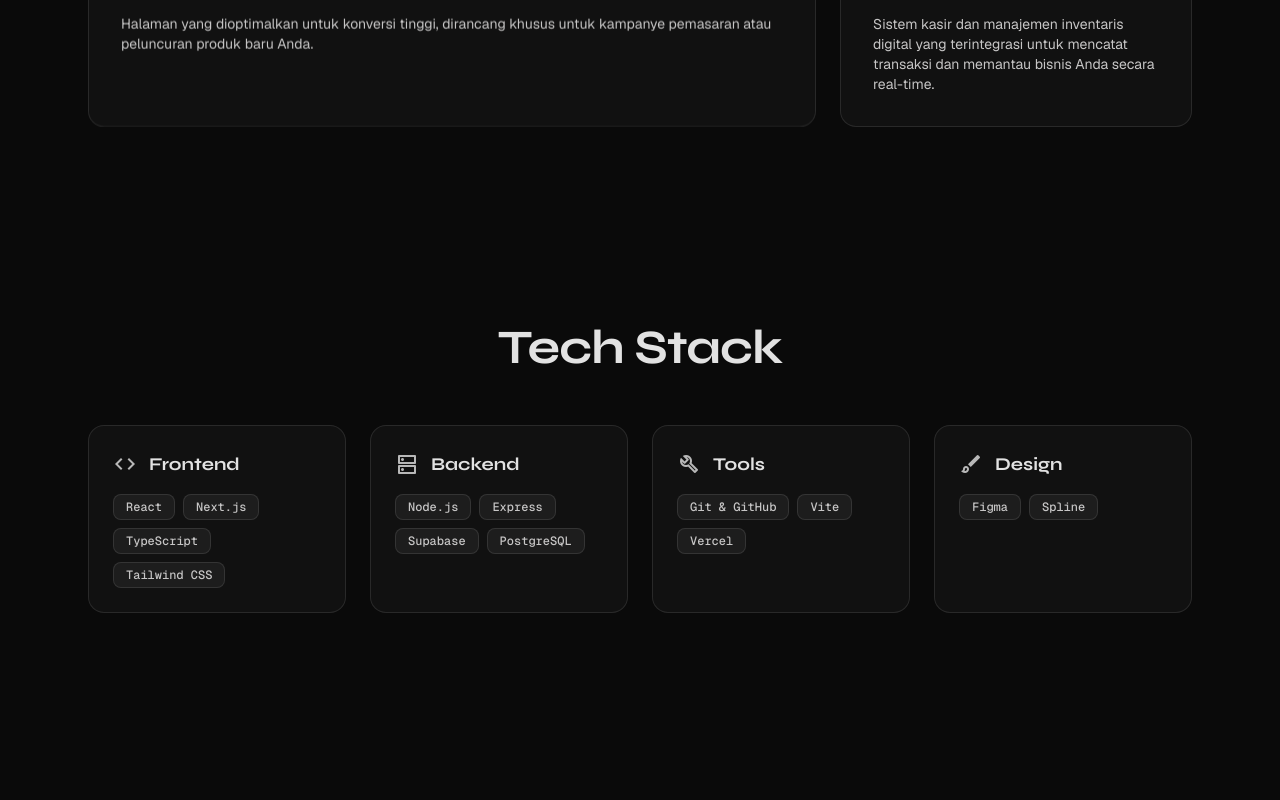
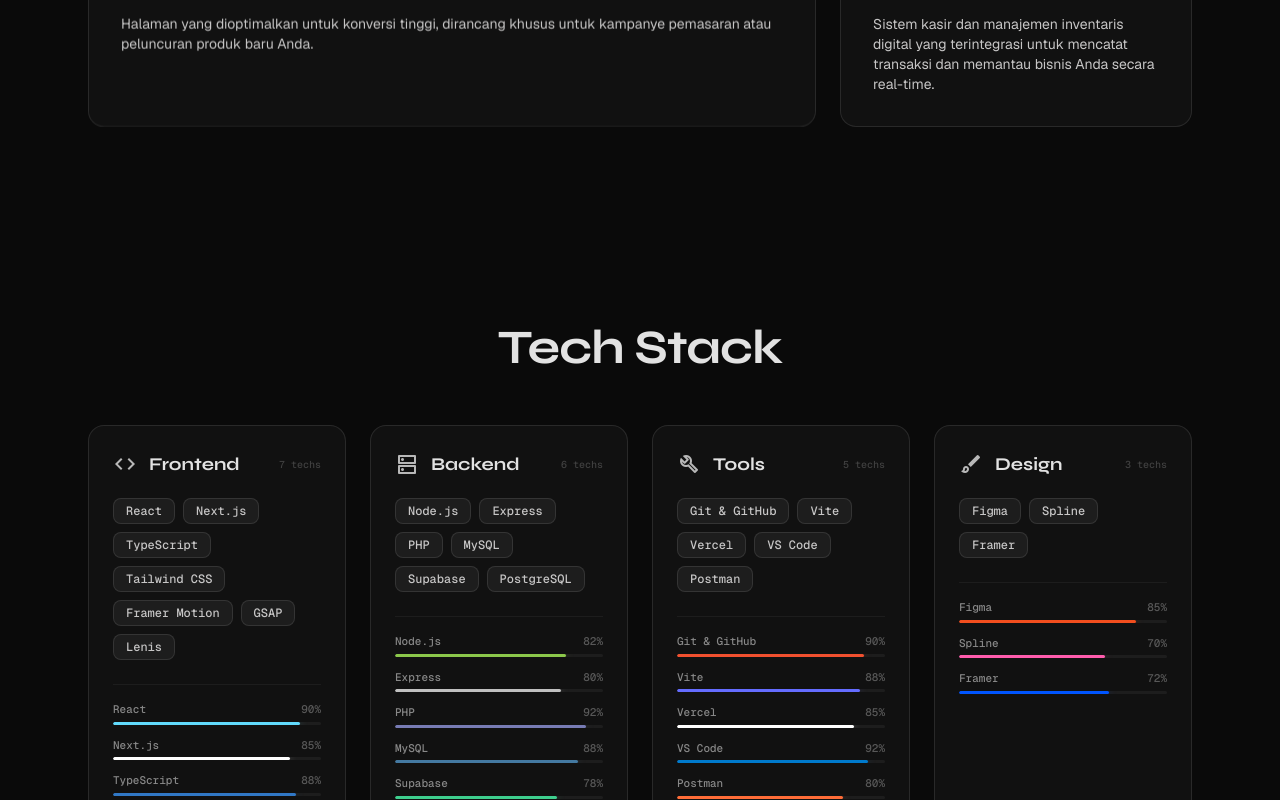
Before and after one commit to AdjiBhawantu/portofolio-pandxy, a Next.js app: page / in a window 1280 px wide. Shown: the part 2000-2800 px from the top of the page. Built offline with nearby package versions, Linux system fonts and the light colour scheme.

Commit message:
feat(skills): tambah progress bar GSAP, lengkapi tech stack, dan perbaiki animasi heading

```diff
--- a/src/components/sections/Skills.tsx
+++ b/src/components/sections/Skills.tsx
@@ -1,93 +1,167 @@
-'use client'
+"use client";
 
-import { useEffect, useRef } from 'react'
-import gsap from 'gsap'
-import { ScrollTrigger } from 'gsap/ScrollTrigger'
-import { skills } from '@/data/index'
+import { useEffect, useRef } from "react";
+import gsap from "gsap";
+import { ScrollTrigger } from "gsap/ScrollTrigger";
+import { skills } from "@/data/index";
 
-gsap.registerPlugin(ScrollTrigger)
+gsap.registerPlugin(ScrollTrigger);
 
 const categories = [
-  { key: 'Frontend' as const, icon: 'code', title: 'Frontend' },
-  { key: 'Backend' as const, icon: 'dns', title: 'Backend' },
-  { key: 'Tools' as const, icon: 'build', title: 'Tools' },
-  { key: 'Design' as const, icon: 'brush', title: 'Design' },
-]
+  { key: "Frontend" as const, icon: "code", title: "Frontend" },
+  { key: "Backend" as const, icon: "dns", title: "Backend" },
+  { key: "Tools" as const, icon: "build", title: "Tools" },
+  { key: "Design" as const, icon: "brush", title: "Design" },
+];
+
+// Warna per bahasa/tech untuk language bar
+const langColors: Record<string, string> = {
+  React: "#61DAFB",
+  "Next.js": "#ffffff",
+  TypeScript: "#3178C6",
+  "Tailwind CSS": "#38BDF8",
+  "Framer Motion": "#BB4BFF",
+  GSAP: "#88CE02",
+  Lenis: "#a0a0a0",
+  "Node.js": "#8CC84B",
+  Express: "#c0c0c0",
+  PHP: "#777BB4",
+  MySQL: "#4479A1",
+  Supabase: "#3ECF8E",
+  PostgreSQL: "#336791",
+  "Git & GitHub": "#F1502F",
+  Vite: "#646CFF",
+  Vercel: "#ffffff",
+  "VS Code": "#007ACC",
+  Postman: "#FF6C37",
+  Figma: "#F24E1E",
+  Spline: "#ff5cad",
+  Framer: "#0055FF",
+};
 
 const staggerMap: Record<number, string> = {
-  0: 'stagger-1',
-  1: 'stagger-2',
-  2: 'stagger-3',
-  3: 'stagger-4',
-}
+  0: "stagger-1",
+  1: "stagger-2",
+  2: "stagger-3",
+  3: "stagger-4",
+};
 
 export default function Skills() {
-  const sectionRef = useRef<HTMLElement>(null)
+  const sectionRef = useRef<HTMLElement>(null);
 
   useEffect(() => {
     const ctx = gsap.context(() => {
-      gsap.utils.toArray<HTMLElement>('.reveal').forEach((element) => {
+      // Reveal cards
+      gsap.utils.toArray<HTMLElement>(".skill-card").forEach((el) => {
         gsap.fromTo(
-          element,
+          el,
           { y: 30, opacity: 0 },
           {
             y: 0,
             opacity: 1,
-            duration: 0.35,
-            ease: 'power3.out',
+            duration: 0.5,
+            ease: "power3.out",
             scrollTrigger: {
-              trigger: element,
-              start: 'top bottom',
+              trigger: el,
+              start: "top 90%",
               once: true,
             },
-          }
-        )
-      })
-    }, sectionRef)
+          },
+        );
+      });
 
-    return () => ctx.revert()
-  }, [])
+      // Animate progress bars
+      gsap.utils.toArray<HTMLElement>(".progress-fill").forEach((bar) => {
+        const target = bar.dataset.level ?? "0";
+        gsap.fromTo(
+          bar,
+          { width: "0%" },
+          {
+            width: `${target}%`,
+            duration: 1.2,
+            ease: "power2.out",
+            scrollTrigger: {
+              trigger: bar,
+              start: "top 92%",
+              once: true,
+            },
+          },
+        );
+      });
+    }, sectionRef);
+
+    return () => ctx.revert();
+  }, []);
 
   return (
-    <section
-      ref={sectionRef}
-      className="px-gutter py-section-padding-y max-w-container-max mx-auto"
-      id="skills"
-    >
-      <h2 className="font-headline-lg text-headline-lg text-on-surface mb-12 text-center reveal">
-        Tech Stack
-      </h2>
+    <section ref={sectionRef} className="px-gutter py-section-padding-y max-w-container-max mx-auto" id="skills">
+      <h2 className="font-headline-lg text-headline-lg text-on-surface mb-12 text-center skill-card">Tech Stack</h2>
 
       <div className="grid grid-cols-1 sm:grid-cols-2 lg:grid-cols-4 gap-6">
         {categories.map((cat, i) => {
-          const catSkills = skills.filter((s) => s.category === cat.key)
+          const catSkills = skills.filter((s) => s.category === cat.key);
           return (
-            <div
-              key={cat.key}
-              className={`card-bento p-6 reveal ${staggerMap[i]} active`}
-            >
-              <div className="flex items-center gap-3 mb-4">
-                <span className="material-symbols-outlined text-white/70">
-                  {cat.icon}
-                </span>
-                <h3 className="font-headline-md text-lg text-on-surface">
-                  {cat.title}
-                </h3>
+            <div key={cat.key} className={`skill-card card-bento p-6 ${staggerMap[i]}`}>
+              {/* Header */}
+              <div className="flex items-center gap-3 mb-5">
+                <span className="material-symbols-outlined text-white/70">{cat.icon}</span>
+                <h3 className="font-headline-md text-lg text-on-surface">{cat.title}</h3>
+                <span className="ml-auto font-label-mono text-[10px] text-white/20">{catSkills.length} techs</span>
               </div>
-              <div className="flex flex-wrap gap-2">
+
+              {/* Skill tags */}
+              <div className="flex flex-wrap gap-2 mb-6">
                 {catSkills.map((skill) => (
-                  <span
-                    key={skill.name}
-                    className="px-3 py-1 font-label-mono text-xs bg-white/5 border border-white/10 rounded-lg text-secondary"
-                  >
+                  <span key={skill.name} className="px-3 py-1 font-label-mono text-xs bg-white/5 border border-white/10 rounded-lg text-secondary">
                     {skill.name}
                   </span>
                 ))}
               </div>
+
+              {/* Divider */}
+              <div className="border-t border-white/5 mb-4" />
+
+              {/* Language proficiency bars */}
+              <div className="flex flex-col gap-3">
+                {catSkills.map((skill) => (
+                  <div key={skill.name}>
+                    <div className="flex justify-between items-center mb-1">
+                      <span className="font-label-mono text-[11px] text-white/50">{skill.name}</span>
+                      <span className="font-label-mono text-[11px] text-white/30">{skill.level}%</span>
+                    </div>
+                    <div className="h-[3px] w-full bg-white/5 rounded-full overflow-hidden">
+                      <div
+                        className="progress-fill h-full rounded-full"
+                        data-level={skill.level}
+                        style={{
+                          width: "0%",
+                          backgroundColor: langColors[skill.name] ?? "#ffffff",
+                          boxShadow: `0 0 8px ${langColors[skill.name] ?? "#ffffff"}60`,
+                        }}
+                      />
+                    </div>
+                  </div>
+                ))}
+              </div>
             </div>
-          )
+          );
         })}
       </div>
+
+      {/* Currently Learning row */}
+      <div className="mt-8 card-bento p-6 reveal">
+        <div className="flex items-center gap-3 mb-4">
+          <span className="material-symbols-outlined text-white/40 text-sm">auto_awesome</span>
+          <span className="font-label-mono text-xs text-white/30 uppercase tracking-widest">Currently Exploring</span>
+        </div>
+        <div className="flex flex-wrap gap-2">
+          {["Three.js", "Docker", "GraphQL", "React Native"].map((tech) => (
+            <span key={tech} className="px-3 py-1 font-label-mono text-xs bg-white/[0.03] border border-white/[0.06] rounded-lg text-white/25">
+              {tech}
+            </span>
+          ))}
+        </div>
+      </div>
     </section>
-  )
+  );
 }
--- a/src/data/index.ts
+++ b/src/data/index.ts
@@ -39,19 +39,34 @@
 ];
 
 export const skills: Skill[] = [
-  { name: "React", category: "Frontend", level: 95 },
-  { name: "Next.js", category: "Frontend", level: 90 },
-  { name: "TypeScript", category: "Frontend", level: 90 },
+  // Frontend
+  { name: "React", category: "Frontend", level: 90 },
+  { name: "Next.js", category: "Frontend", level: 85 },
+  { name: "TypeScript", category: "Frontend", level: 88 },
   { name: "Tailwind CSS", category: "Frontend", level: 95 },
-  { name: "Node.js", category: "Backend", level: 85 },
+  { name: "Framer Motion", category: "Frontend", level: 80 },
+  { name: "GSAP", category: "Frontend", level: 75 },
+  { name: "Lenis", category: "Frontend", level: 78 },
+
+  // Backend
+  { name: "Node.js", category: "Backend", level: 82 },
   { name: "Express", category: "Backend", level: 80 },
-  { name: "Supabase", category: "Backend", level: 80 },
+  { name: "PHP", category: "Backend", level: 92 },
+  { name: "MySQL", category: "Backend", level: 88 },
+  { name: "Supabase", category: "Backend", level: 78 },
   { name: "PostgreSQL", category: "Backend", level: 75 },
+
+  // Tools
   { name: "Git & GitHub", category: "Tools", level: 90 },
-  { name: "Vite", category: "Tools", level: 90 },
+  { name: "Vite", category: "Tools", level: 88 },
   { name: "Vercel", category: "Tools", level: 85 },
+  { name: "VS Code", category: "Tools", level: 92 },
+  { name: "Postman", category: "Tools", level: 80 },
+
+  // Design
   { name: "Figma", category: "Design", level: 85 },
   { name: "Spline", category: "Design", level: 70 },
+  { name: "Framer", category: "Design", level: 72 },
 ];
 
 export const testimonials: Testimonial[] = [
```
